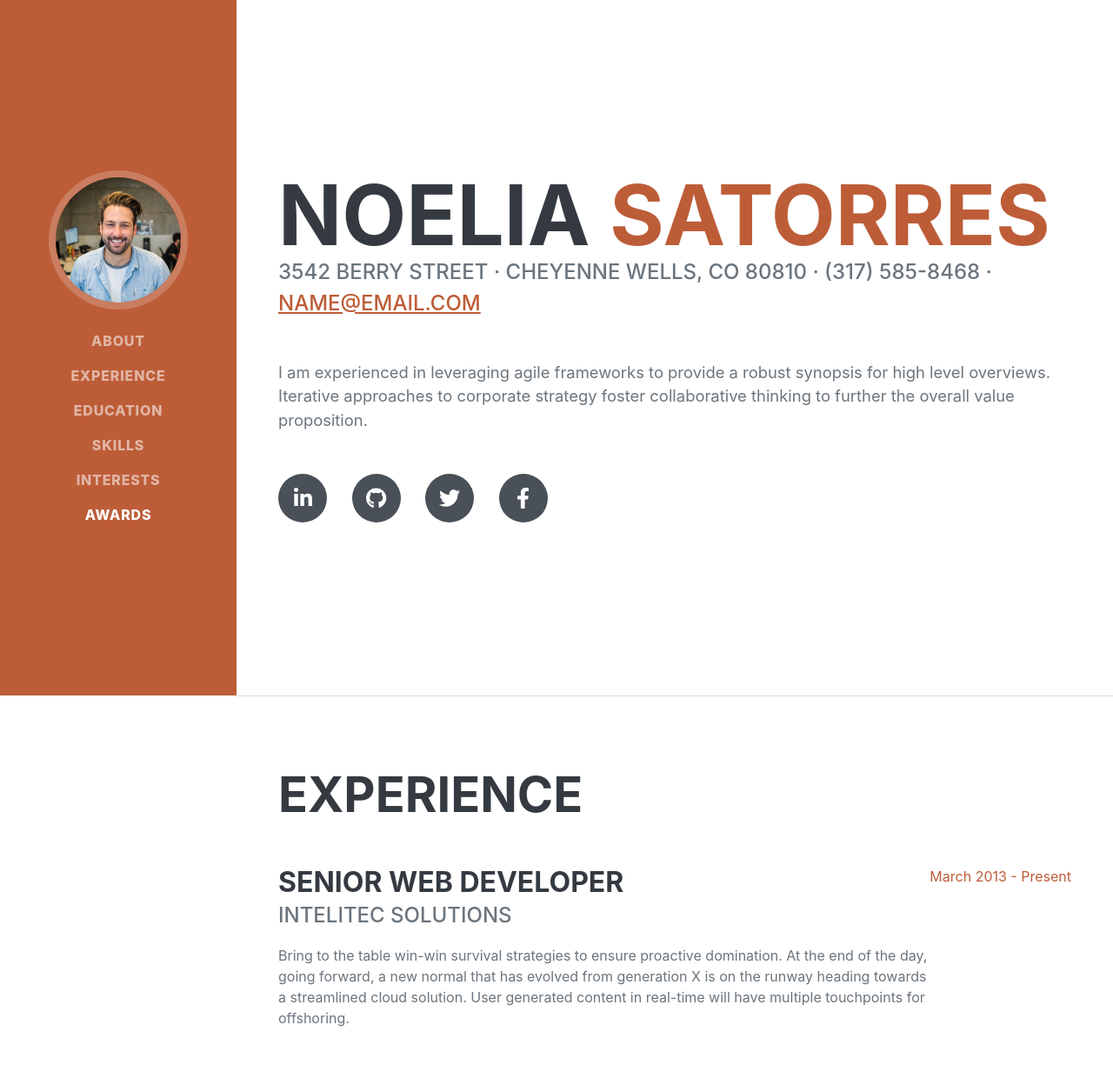
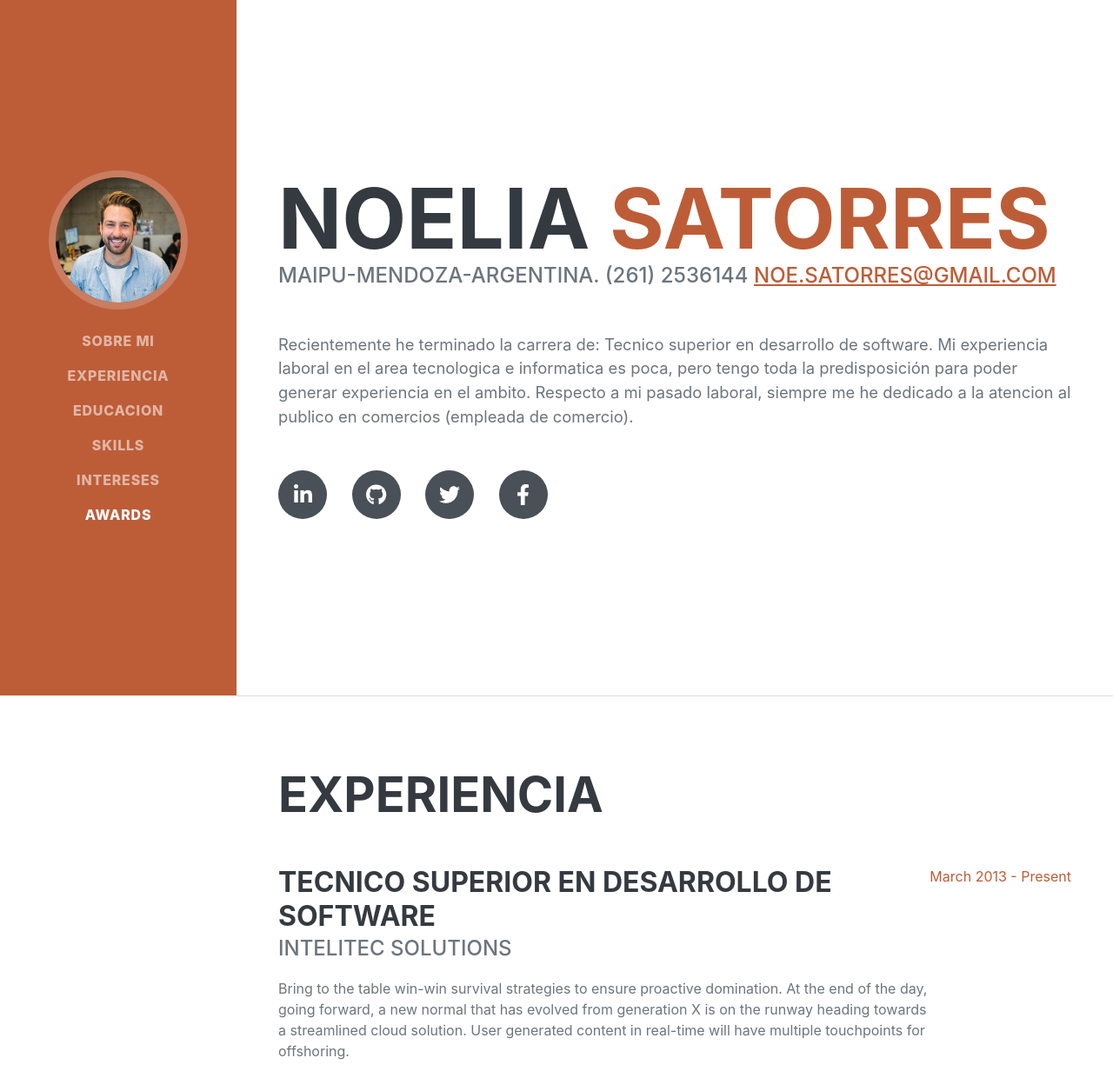
Before and after one commit to NoeSatorres/Porfolio-Satorres, a plain HTML site: page index.html in a window 1280 px wide. Shown: the top 1240 px of the page at 87% size. Drawn offline with nearby package versions, Linux system fonts and the light colour scheme; a web font is replaced by a local one.

Commit message:
agregue primer experiencia

```diff
--- a/index.html
+++ b/index.html
@@ -25,11 +25,11 @@
             <button class="navbar-toggler" type="button" data-bs-toggle="collapse" data-bs-target="#navbarResponsive" aria-controls="navbarResponsive" aria-expanded="false" aria-label="Toggle navigation"><span class="navbar-toggler-icon"></span></button>
             <div class="collapse navbar-collapse" id="navbarResponsive">
                 <ul class="navbar-nav">
-                    <li class="nav-item"><a class="nav-link js-scroll-trigger" href="#about">About</a></li>
-                    <li class="nav-item"><a class="nav-link js-scroll-trigger" href="#experience">Experience</a></li>
-                    <li class="nav-item"><a class="nav-link js-scroll-trigger" href="#education">Education</a></li>
+                    <li class="nav-item"><a class="nav-link js-scroll-trigger" href="#about">Sobre Mi</a></li>
+                    <li class="nav-item"><a class="nav-link js-scroll-trigger" href="#experience">Experiencia</a></li>
+                    <li class="nav-item"><a class="nav-link js-scroll-trigger" href="#education">Educacion</a></li>
                     <li class="nav-item"><a class="nav-link js-scroll-trigger" href="#skills">Skills</a></li>
-                    <li class="nav-item"><a class="nav-link js-scroll-trigger" href="#interests">Interests</a></li>
+                    <li class="nav-item"><a class="nav-link js-scroll-trigger" href="#interests">Intereses</a></li>
                     <li class="nav-item"><a class="nav-link js-scroll-trigger" href="#awards">Awards</a></li>
                 </ul>
             </div>
@@ -44,10 +44,10 @@
                         <span class="text-primary">Satorres</span>
                     </h1>
                     <div class="subheading mb-5">
-                        3542 Berry Street · Cheyenne Wells, CO 80810 · (317) 585-8468 ·
-                        <a href="mailto:name@email.com">name@email.com</a>
+                        Maipu-Mendoza-Argentina. (261) 2536144
+                        <a href="mailto:name@email.com">noe.satorres@gmail.com</a>
                     </div>
-                    <p class="lead mb-5">I am experienced in leveraging agile frameworks to provide a robust synopsis for high level overviews. Iterative approaches to corporate strategy foster collaborative thinking to further the overall value proposition.</p>
+                    <p class="lead mb-5">Recientemente he terminado la carrera de: Tecnico superior en desarrollo de software. Mi experiencia laboral en el area tecnologica e informatica es poca, pero tengo toda la predisposición para poder generar experiencia en el ambito. Respecto a mi pasado laboral, siempre me he dedicado a la atencion al publico en comercios (empleada de comercio).</p>
                     <div class="social-icons">
                         <a class="social-icon" href="#!"><i class="fab fa-linkedin-in"></i></a>
                         <a class="social-icon" href="#!"><i class="fab fa-github"></i></a>
@@ -60,10 +60,10 @@
             <!-- Experience-->
             <section class="resume-section" id="experience">
                 <div class="resume-section-content">
-                    <h2 class="mb-5">Experience</h2>
+                    <h2 class="mb-5">Experiencia</h2>
                     <div class="d-flex flex-column flex-md-row justify-content-between mb-5">
                         <div class="flex-grow-1">
-                            <h3 class="mb-0">Senior Web Developer</h3>
+                            <h3 class="mb-0">Tecnico superior en desarrollo de software</h3>
                             <div class="subheading mb-3">Intelitec Solutions</div>
                             <p>Bring to the table win-win survival strategies to ensure proactive domination. At the end of the day, going forward, a new normal that has evolved from generation X is on the runway heading towards a streamlined cloud solution. User generated content in real-time will have multiple touchpoints for offshoring.</p>
                         </div>
```
